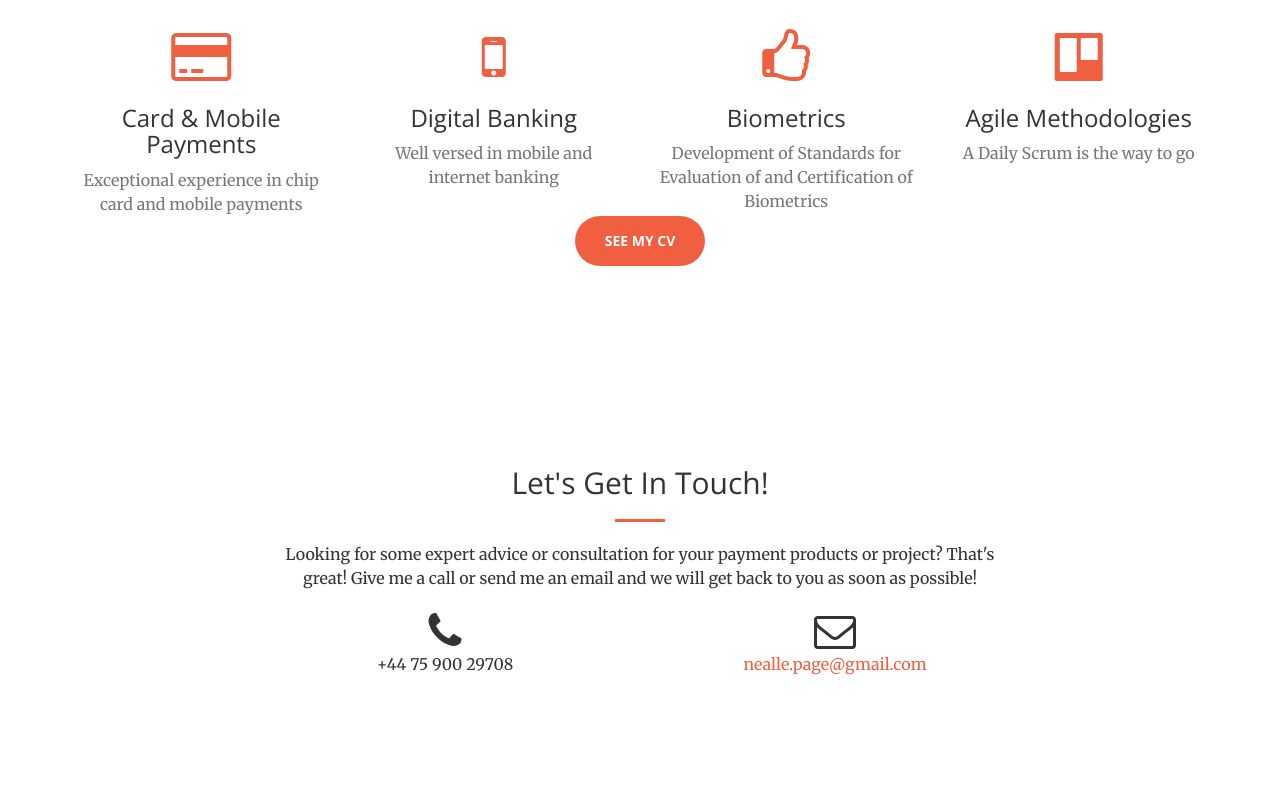
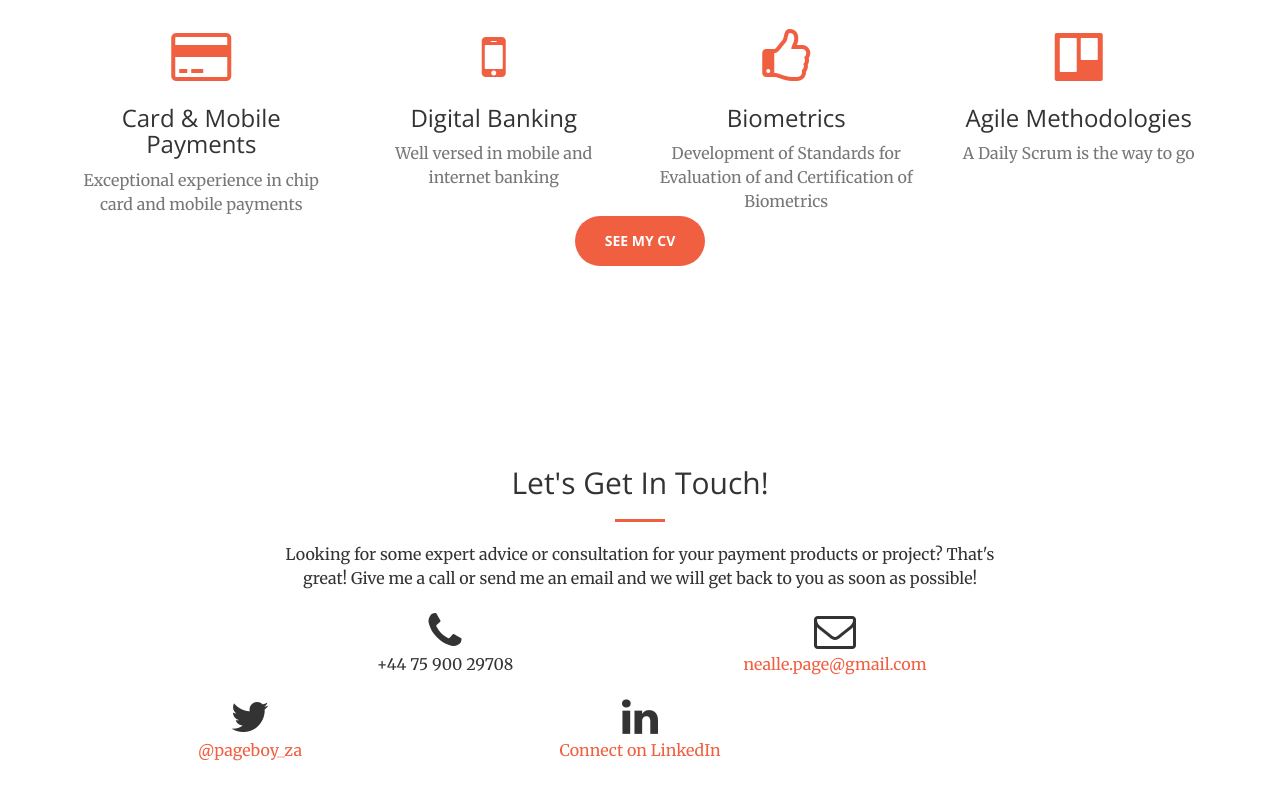
Before and after one commit to pageboy-za/pageboy-za.github.io, a plain HTML site: page index.html in a window 1280 px wide. Shown: the part 1466-2266 px from the top of the page. Drawn offline with nearby package versions, Linux system fonts and the light colour scheme.

Commit message:
Extra Social Buttons added

```diff
--- a/index.html
+++ b/index.html
@@ -154,6 +154,14 @@
                     <i class="fa fa-envelope-o fa-3x wow bounceIn" data-wow-delay=".1s"></i>
                     <p><a href="mailto:nealle.page@gmail.com">nealle.page@gmail.com</a></p>
                 </div>
+                <div class="col-lg-4 text-center">
+                    <i class="fa fa-twitter fa-3x wow bounceIn" data-wow-delay=".1s"></i>
+                    <p><a href="https://www.twitter.com/pageboy_za">@pageboy_za</a></p>
+                </div>
+                <div class="col-lg-4 text-center">
+                    <i class="fa fa-linkedin fa-3x wow bounceIn" data-wow-delay=".1s"></i>
+                    <p><a href="https://uk.linkedin.com/in/neallepage">Connect on LinkedIn</a></p>
+                </div>
             </div>
         </div>
     </section>
```
